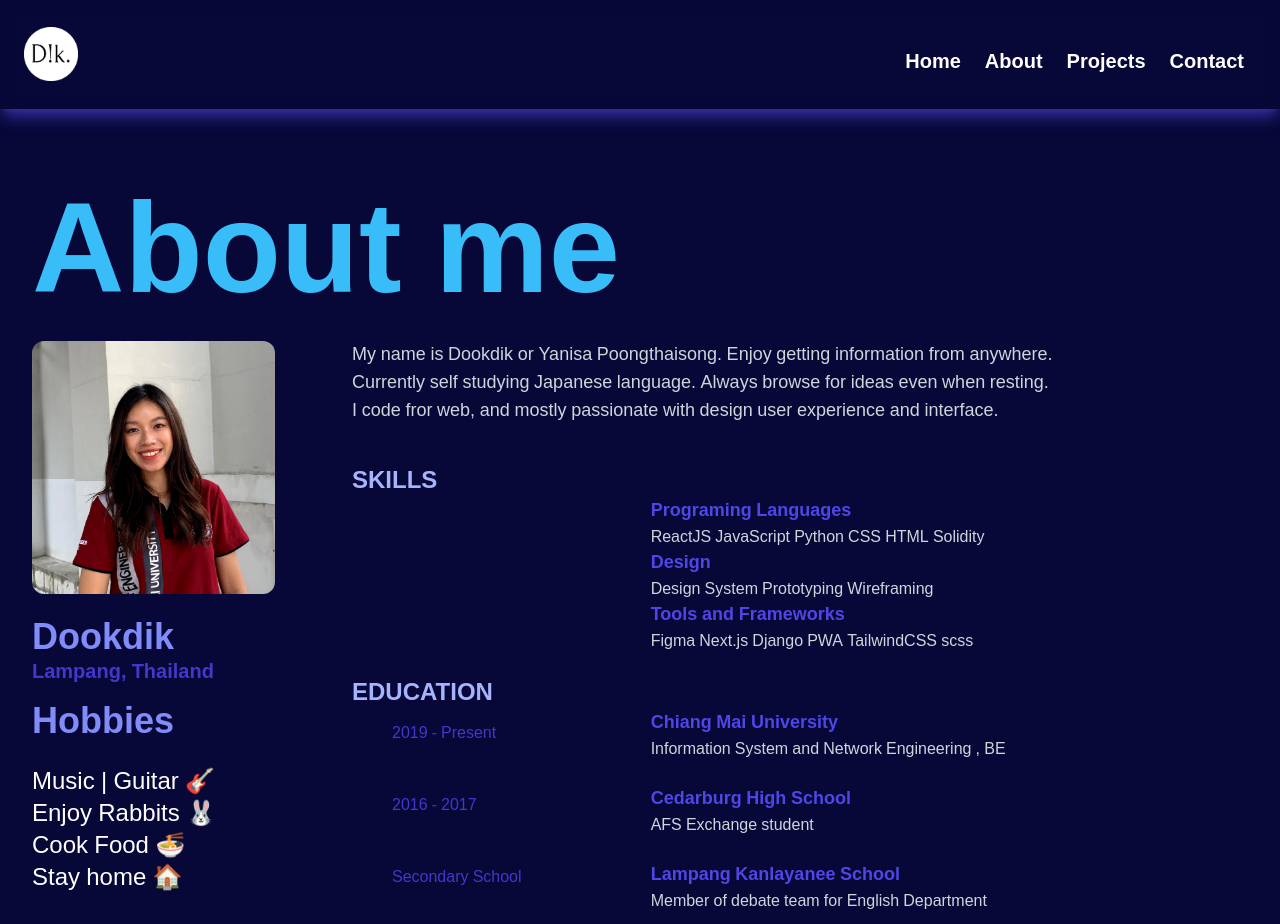
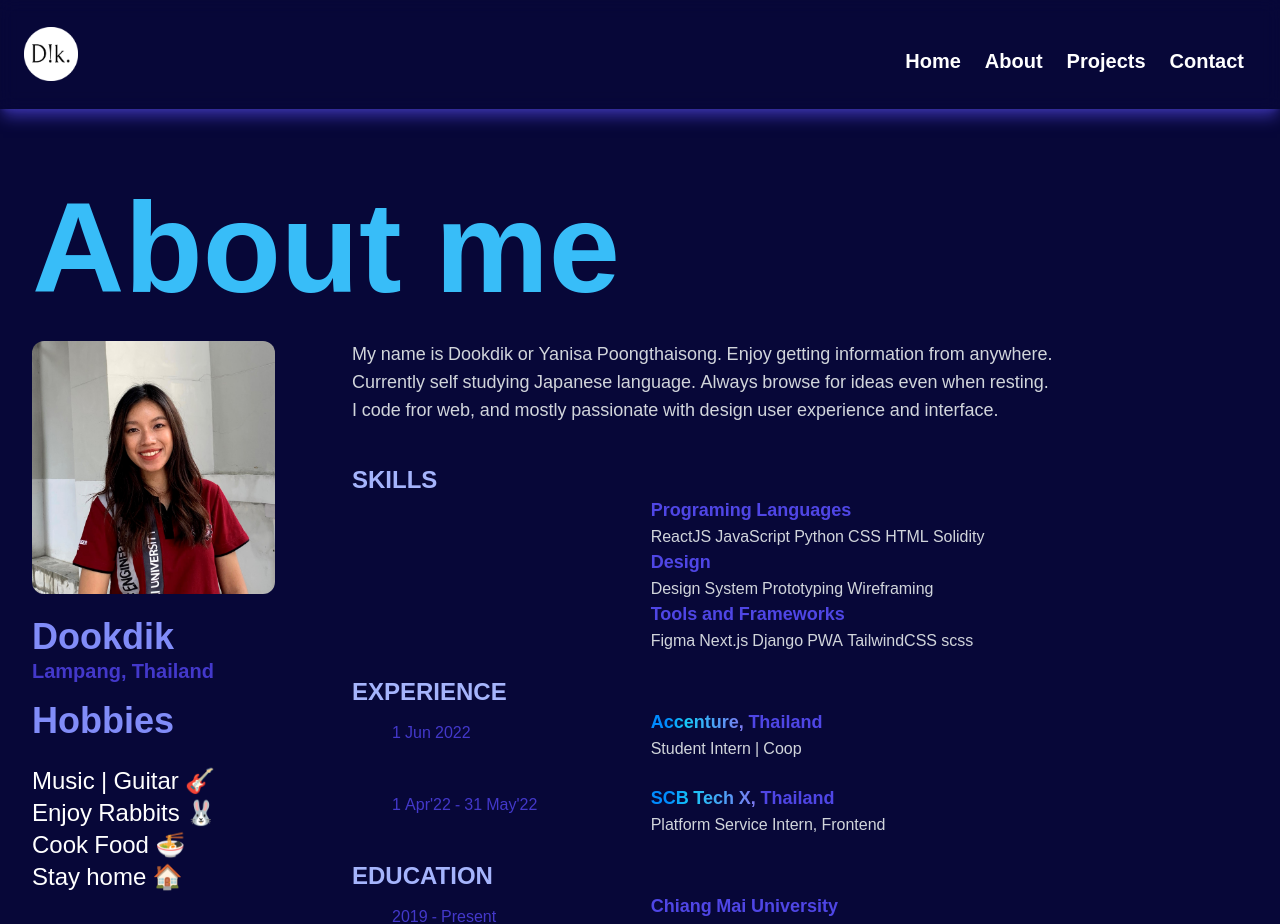
Before and after one commit to yanisapths/portfolio-v2, a Next.js app: page /about in a window 1280 px wide. Shown: the top 924 px of the page. Built offline with nearby package versions, Linux system fonts and the light colour scheme.

Commit message:
update: experience work section

```diff
--- a/components/About.js
+++ b/components/About.js
@@ -104,6 +104,36 @@ function About() {
                 <h5  className="">Figma Next.js Django  PWA TailwindCSS scss </h5>
               </div>
             </div>
+                {/* Work */}
+            <h2  className="mt-6 lg:text-2xl text-indigo-300 font-extrabold ">
+                 EXPERIENCE
+            </h2>
+            <div className="flex flex-row">
+              <div className="basis-1/3 ">
+              <h3 className=" lg:text-md text-indigo-700 lg:pl-10 mt-3">1 Jun 2022</h3>
+              <h3 className=" lg:text-md text-indigo-700 lg:pl-10 mt-12">1 Apr'22 - 31 May'22</h3>
+              </div>
+              <div className="basis-2/3 ">
+              <h3 className=" lg:text-lg text-indigo-600 font-bold  ">
+                <span style={{background:'linear-gradient(90deg, #008BFF 15.7%, #16C8F7 35.94%, rgba(147, 115, 249, 0.965091) 104.01%, rgba(131, 71, 238, 0.92) 123.02%)',
+                  WebkitBackgroundClip: 'text',
+                  WebkitTextFillColor: 'transparent',
+                  backgroundClip: 'text',
+                  textFillColor: 'transparent' }}>Accenture, </span>
+                Thailand</h3>
+              <h5 className=" ">Student Intern | Coop</h5>
+              <h3 className=" lg:text-lg text-indigo-600 font-bold mt-6">
+                <span style={{background:'linear-gradient(90deg, #008BFF 15.7%, #16C8F7 35.94%, rgba(147, 115, 249, 0.965091) 104.01%, rgba(131, 71, 238, 0.92) 123.02%)',
+                  WebkitBackgroundClip: 'text',
+                  WebkitTextFillColor: 'transparent',
+                  backgroundClip: 'text',
+                  textFillColor: 'transparent' }}>
+                   SCB Tech X, </span>
+                Thailand
+                </h3>
+              <h5 className=" ">Platform Service Intern, Frontend</h5>
+              </div>
+            </div>
 
             {/* education */}
             <h2  className="mt-6 lg:text-2xl text-indigo-300 font-extrabold ">
```
